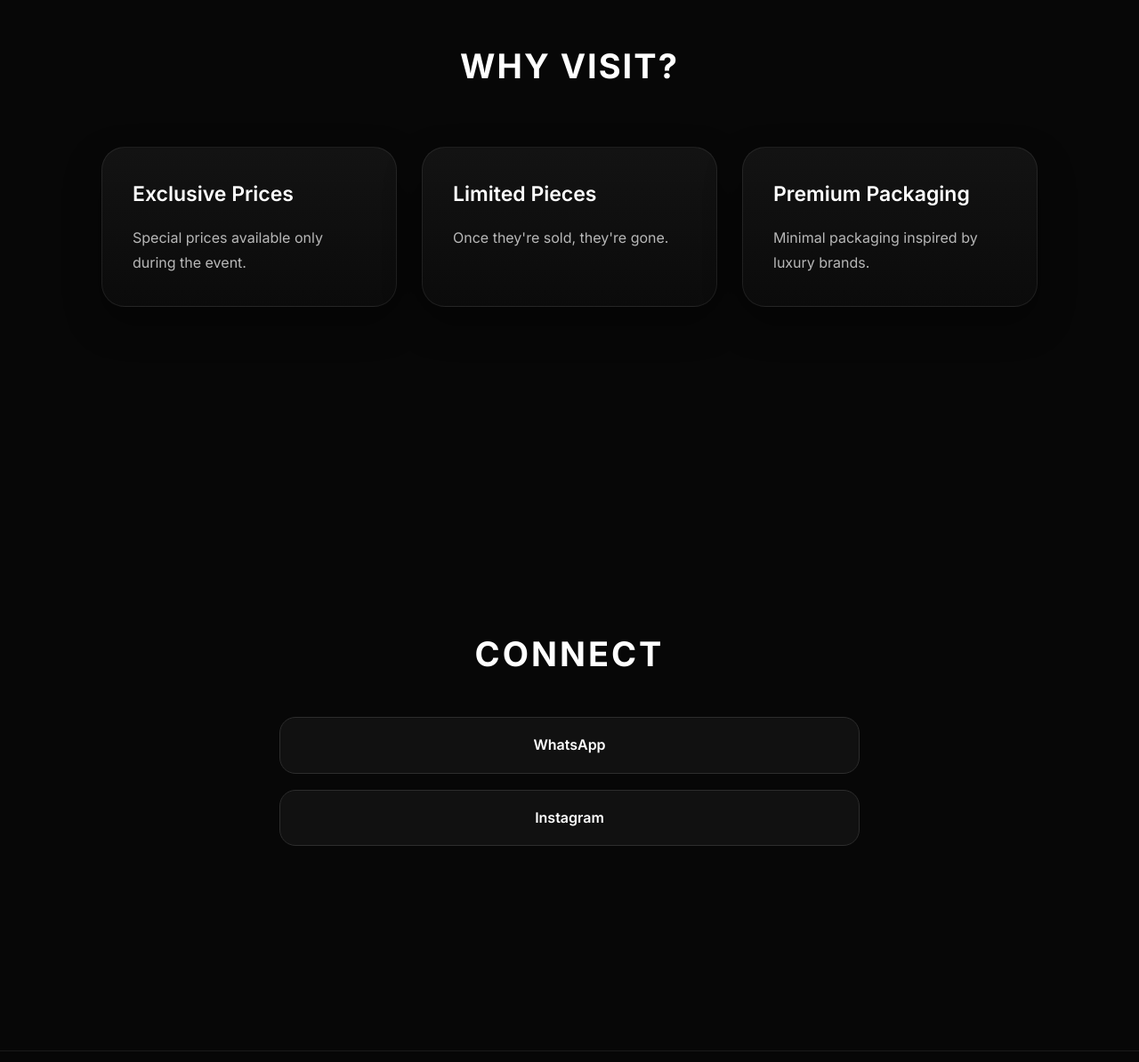
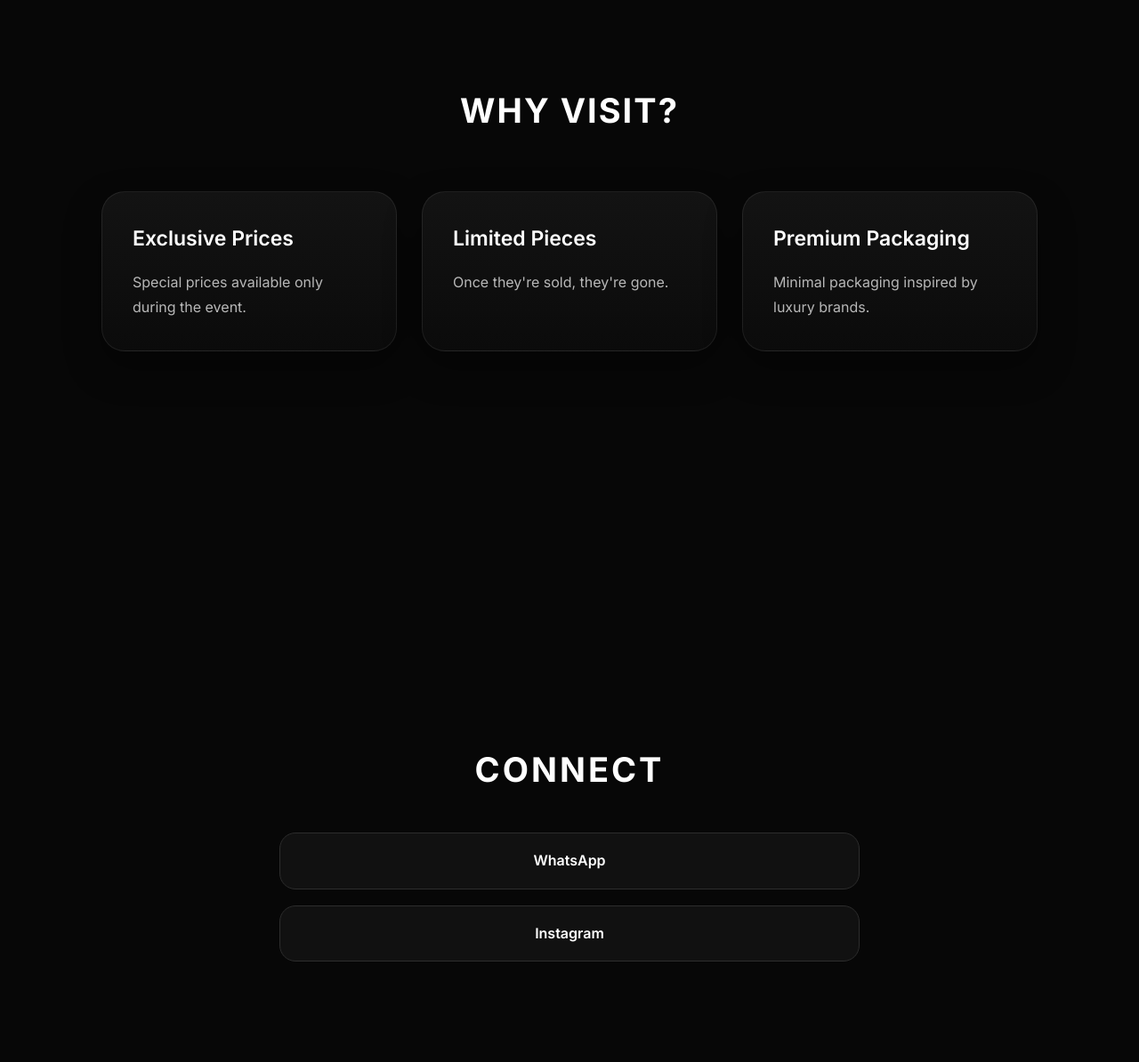
Before and after one commit to aarijirfan/VANTA, a plain HTML site: page events.html in a window 1280 px wide. Shown: the part 2636-3830 px from the top of the page at 89% size. Drawn offline with Linux system fonts and the light colour scheme.

Commit message:
Update style.css

```diff
--- a/style.css
+++ b/style.css
@@ -408,7 +408,7 @@ padding-top:90px;
 
 text-align:center;
 
-margin-bottom:130px;
+margin-bottom:180px;
 
 }
 
@@ -500,9 +500,10 @@ color:#8d8d8d;
 
 max-width:1100px;
 
-margin:0 auto 120px;
+margin:0 auto 180px;
 
 }
+
 
 .visit h2{
 
@@ -583,7 +584,7 @@ line-height:1.8;
 
 max-width:700px;
 
-margin:140px auto 0;
+margin:220px auto 0;
 
 text-align:center;
 
```
